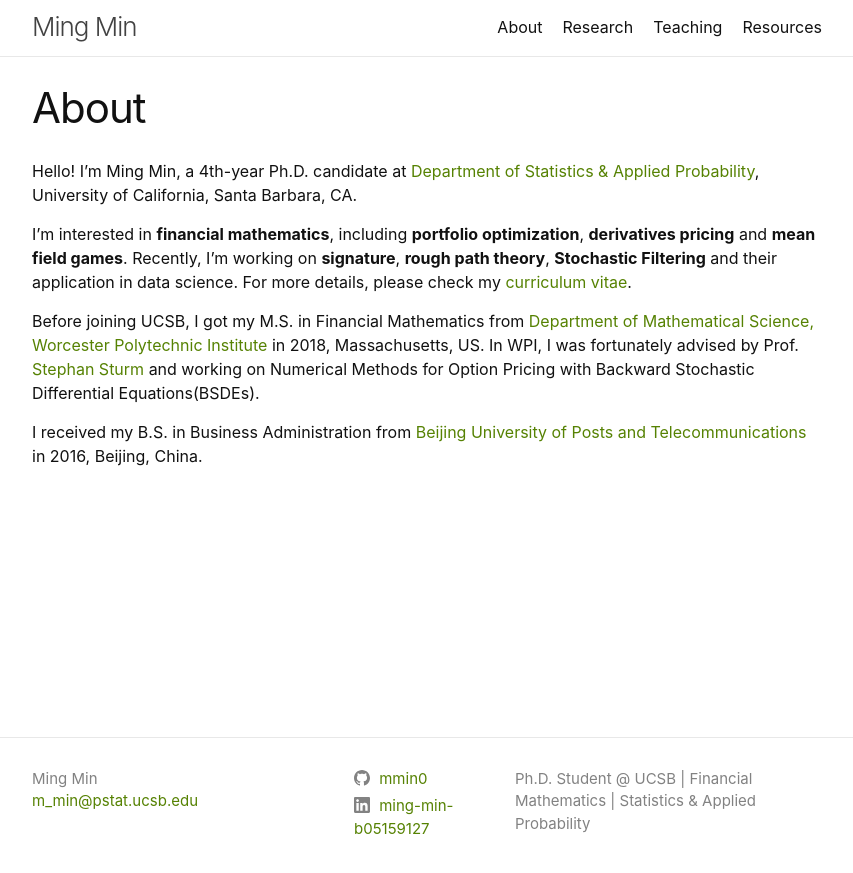
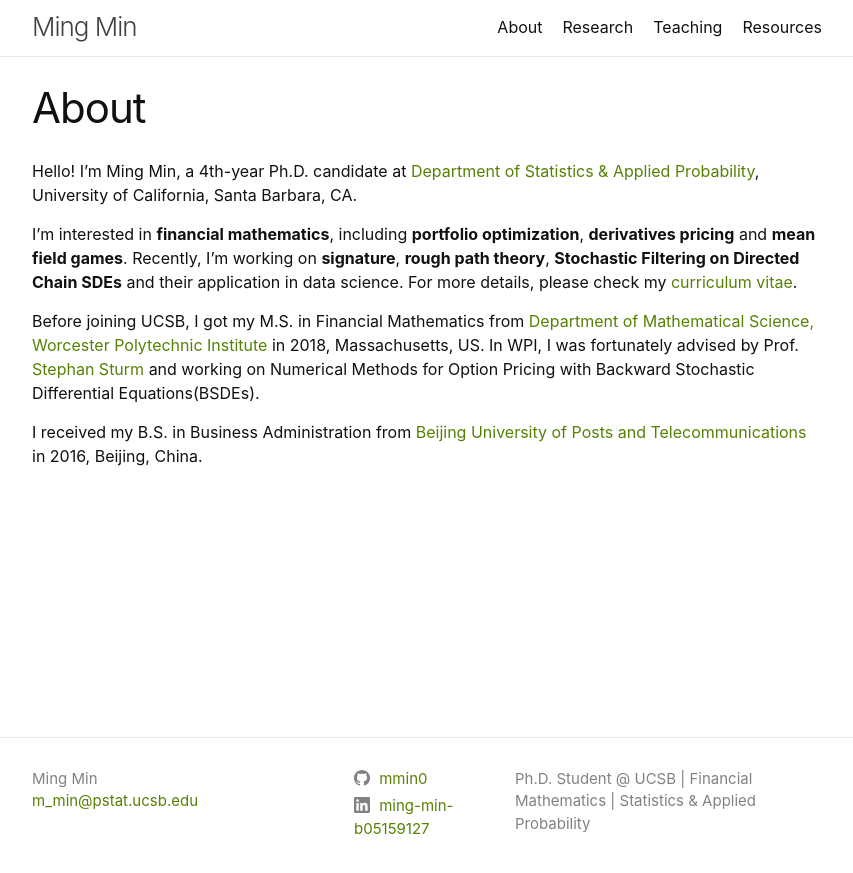
Before and after one commit to mmin0/mmin0.github.io, a Jekyll site: the page built from index.md, in a window 1280 px wide. Shown: the top 873 px of the page, without its empty margins (213-1066 px from the left). Built offline with Jekyll 4.4.1, drawn with Linux system fonts in a browser that asks for light colours.

Commit message:
Update index.md

```diff
--- a/index.md
+++ b/index.md
@@ -5,7 +5,7 @@ title: About
 
 Hello! I’m Ming Min, a 4th-year Ph.D. candidate at [Department of Statistics & Applied Probability](http://www.pstat.ucsb.edu){:target="_blank"}, University of California, Santa Barbara, CA.
 
-I'm interested in **financial mathematics**, including **portfolio optimization**, **derivatives pricing** and **mean field games**. Recently, I'm working on **signature**, **rough path theory**, **Stochastic Filtering** and their application in data science. For more details, please check my [curriculum vitae](cv-2021.pdf){:target="_blank"}.
+I'm interested in **financial mathematics**, including **portfolio optimization**, **derivatives pricing** and **mean field games**. Recently, I'm working on **signature**, **rough path theory**, **Stochastic Filtering on Directed Chain SDEs** and their application in data science. For more details, please check my [curriculum vitae](cv-2021.pdf){:target="_blank"}.
 
 Before joining UCSB, I got my M.S. in Financial Mathematics from [Department of Mathematical Science, Worcester Polytechnic Institute](https://www.wpi.edu/academics/departments/mathematical-sciences){:target="_blank"} in 2018, Massachusetts, US. In WPI, I was fortunately advised by Prof. [Stephan Sturm](http://users.wpi.edu/~ssturm/) and working on Numerical Methods for Option Pricing with Backward Stochastic Differential Equations(BSDEs).
 
```
